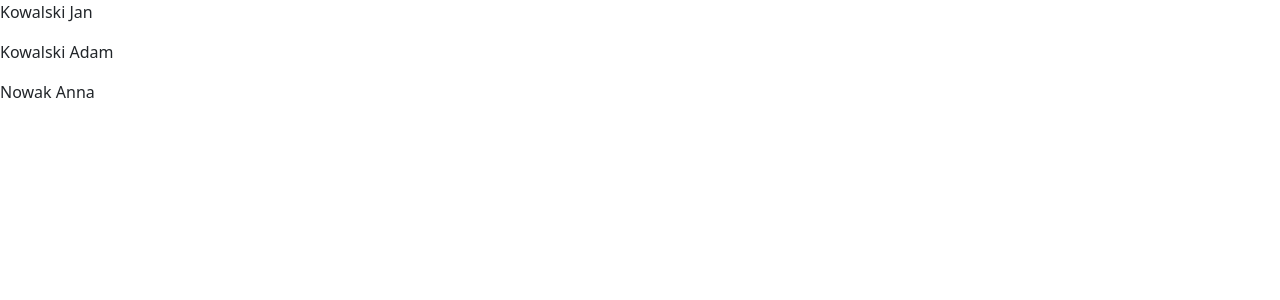
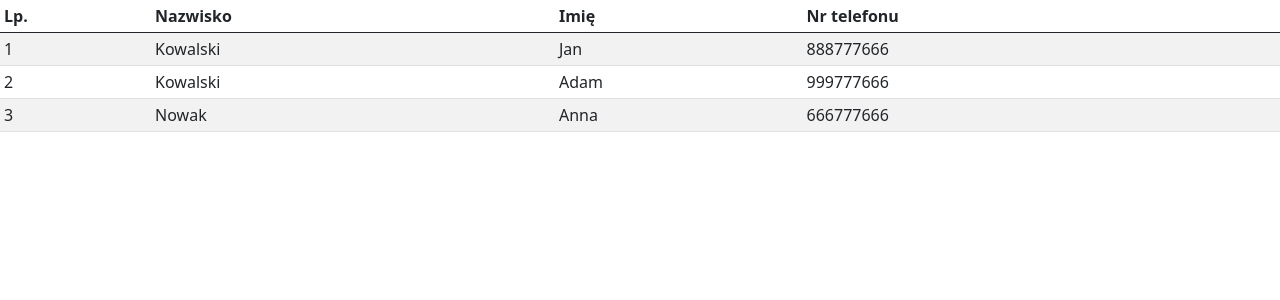
Before and after one commit to piotrtrener/contacts-app, an Angular app: page / in a window 1280 px wide. Shown: the top 300 px of the page. Built offline with nearby package versions, Linux system fonts and the light colour scheme.

Commit message:
dodano widok do listy wszystkich kontaktow

```diff
--- a/src/app/contacts/contacts-list/contacts-list.component.html
+++ b/src/app/contacts/contacts-list/contacts-list.component.html
@@ -1 +1,22 @@
-<p *ngFor="let contact of contacts">{{ contact.surname }} {{ contact.firstname }}</p>
+<table *ngIf="contacts.length > 0; else noContactsAlert" class="table table-striped table-sm">
+    <thead>
+        <tr>
+            <th>Lp.</th>
+            <th>Nazwisko</th>
+            <th>Imię</th>
+            <th>Nr telefonu</th>
+        </tr>
+    </thead>
+    <tbody>
+        <tr *ngFor="let contact of contacts; let i = index">
+            <td>{{ i + 1 }}</td>
+            <td>{{ contact.surname }}</td>
+            <td>{{ contact.firstname }}</td>
+            <td>{{ contact.phoneNumber }}</td>
+        </tr>
+    </tbody>
+</table>
+
+<ng-template #noContactsAlert>
+    <p class="no-contacts">Aktualnie brak kontaktów</p>
+</ng-template>
--- a/src/app/contacts/contacts-list/contacts-list.component.scss
+++ b/src/app/contacts/contacts-list/contacts-list.component.scss
@@ -0,0 +1,5 @@
+.no-contacts {
+    color: red;
+    font-size: 20px;
+    text-align: center;
+}
--- a/src/app/data/contacts-data.ts
+++ b/src/app/data/contacts-data.ts
@@ -1,5 +1,5 @@
 export const CONTACTS = [
     {id: 1, surname: 'Kowalski', firstname: 'Jan', phoneNumber: 888777666},
     {id: 2, surname: 'Kowalski', firstname: 'Adam', phoneNumber: 999777666},
-    {id: 2, surname: 'Nowak', firstname: 'Anna', phoneNumber: 666777666}
+    {id: 3, surname: 'Nowak', firstname: 'Anna', phoneNumber: 666777666}
 ];
```
